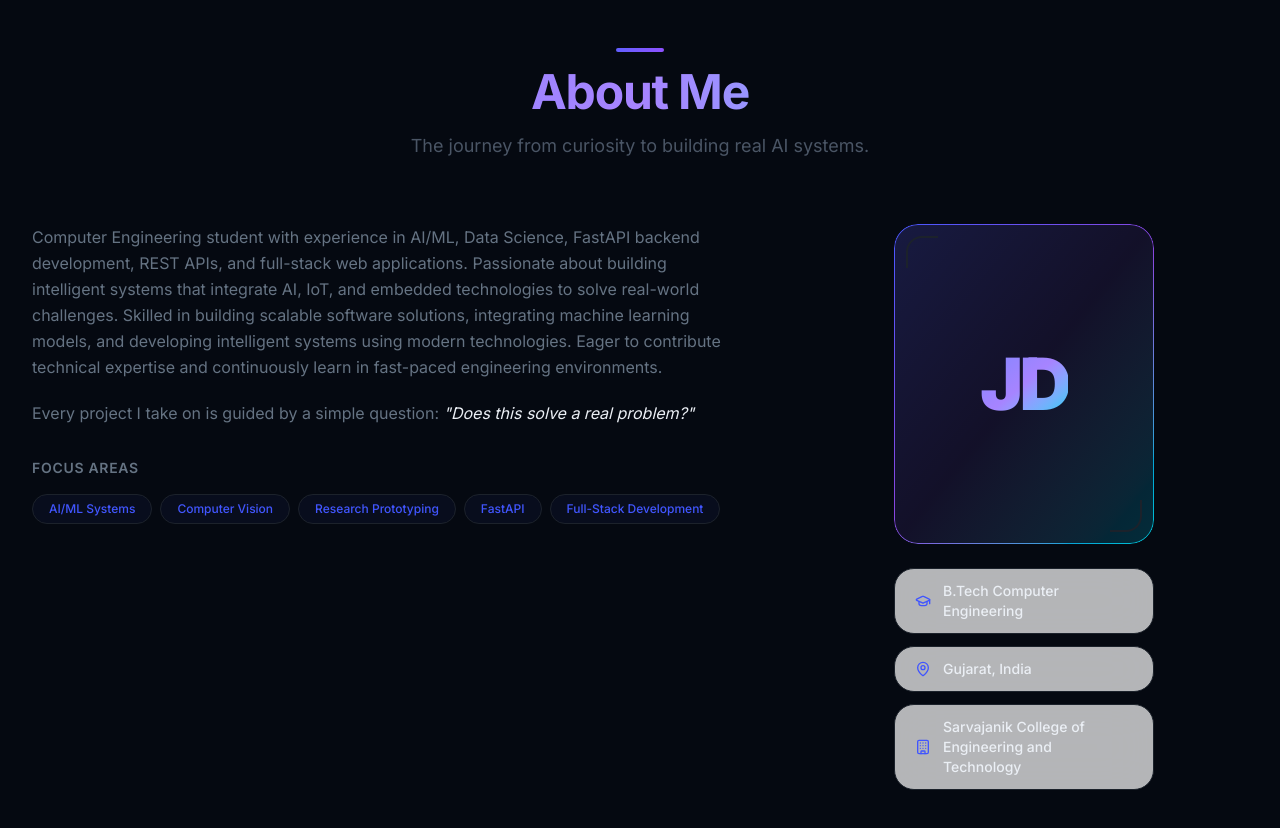
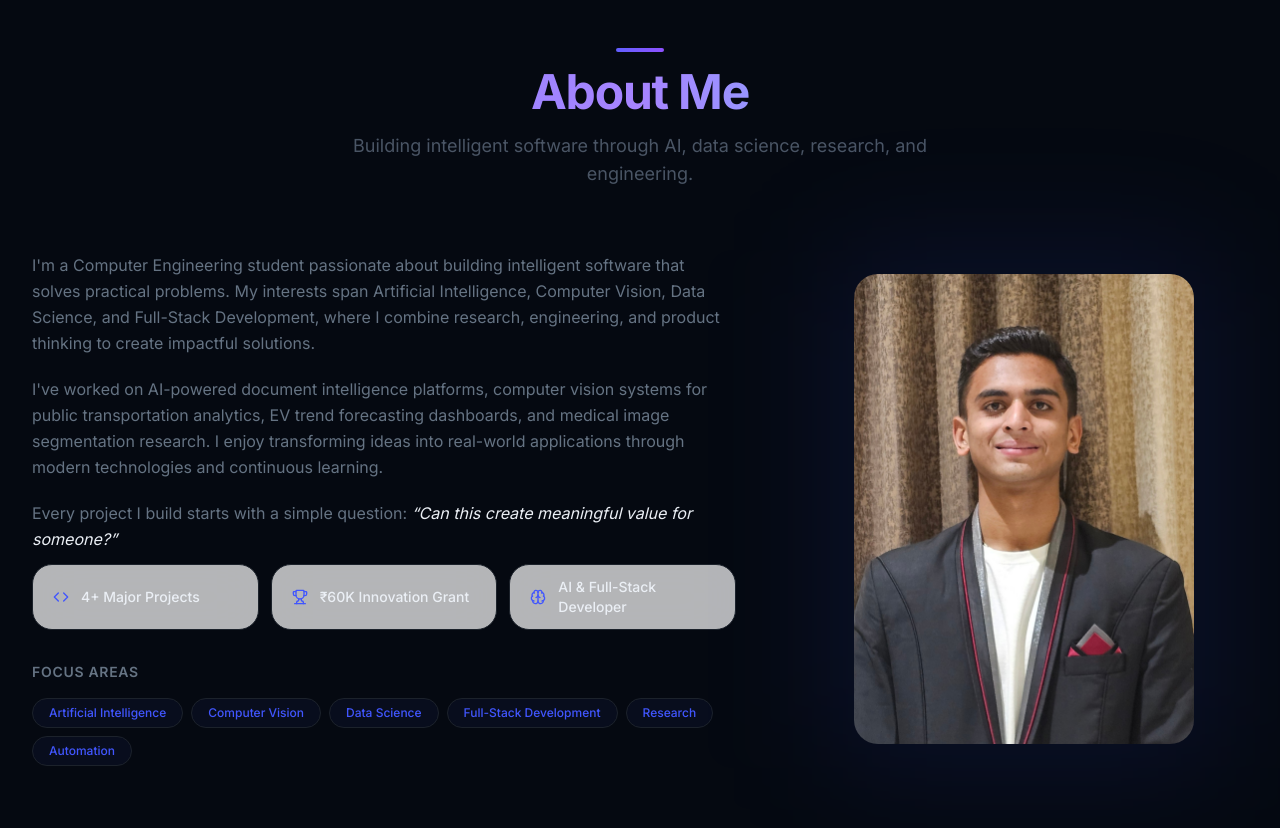
Before and after one commit to JEELDONGA18/Jeel-Donga-Portfolio, a Next.js app: page / in a window 1280 px wide. Shown: the part 880-1708 px from the top of the page. Built offline with nearby package versions, Linux system fonts and the light colour scheme.

Commit message:
About Me section done..

```diff
--- a/src/components/sections/about.jsx
+++ b/src/components/sections/about.jsx
@@ -5,21 +5,24 @@ import { cn } from "@/lib/utils";
 import { SectionHeading } from "@/components/shared/section-heading";
 import { ScrollReveal } from "@/components/shared/scroll-reveal";
 import { GlassCard } from "@/components/shared/glass-card";
+import Image from "next/image";
+import { Brain, Trophy, Code } from "lucide-react";
 
 /* Quick info items with Lucide icons */
 const quickInfo = [
-  { icon: GraduationCap, text: "B.Tech Computer Engineering" },
-  { icon: MapPin, text: "Gujarat, India" },
-  { icon: Building, text: "Sarvajanik College of Engineering and Technology" },
+  { icon: Code, text: "4+ Major Projects" },
+  { icon: Trophy, text: "₹60K Innovation Grant" },
+  { icon: Brain, text: "AI & Full-Stack Developer" },
 ];
 
 /* Current areas of focus */
 const focusTags = [
-  "AI/ML Systems",
+  "Artificial Intelligence",
   "Computer Vision",
-  "Research Prototyping",
-  "FastAPI",
+  "Data Science",
   "Full-Stack Development",
+  "Research",
+  "Automation",
 ];
 
 export function AboutSection() {
@@ -28,7 +31,7 @@ export function AboutSection() {
       <div className="container-custom">
         <SectionHeading
           title="About Me"
-          subtitle="The journey from curiosity to building real AI systems."
+          subtitle="Building intelligent software through AI, data science, research, and engineering."
           gradient
         />
 
@@ -37,29 +40,48 @@ export function AboutSection() {
           <div className="lg:col-span-3">
             <ScrollReveal direction="up" delay={0.1}>
               <div className="space-y-5 text-sm leading-relaxed text-muted-foreground md:text-base">
-                {/* <p>
-                  I&apos;m a Computer Engineering student at{" "}
-                  <span className="font-medium text-foreground">
-                    Sarvajanik College of Engineering and Technology
-                  </span>
-                  , specializing in AI/ML, Computer Vision, and scalable backend
-                  systems. I build end-to-end intelligent systems — from research
-                  prototypes to production-ready applications.
+                <p>
+                  I'm a Computer Engineering student passionate about building intelligent
+                  software that solves practical problems. My interests span Artificial
+                  Intelligence, Computer Vision, Data Science, and Full-Stack Development,
+                  where I combine research, engineering, and product thinking to create
+                  impactful solutions.
                 </p>
+
                 <p>
-                  My work spans large language model applications, medical image
-                  segmentation research, real-time computer vision systems, and
-                </p> */}
+                  I've worked on AI-powered document intelligence platforms, computer vision
+                  systems for public transportation analytics, EV trend forecasting dashboards,
+                  and medical image segmentation research. I enjoy transforming ideas into
+                  real-world applications through modern technologies and continuous learning.
+                </p>
+
                 <p>
-                  Computer Engineering student with experience in AI/ML, Data Science, FastAPI backend development, REST APIs, and full-stack web applications. Passionate about building intelligent systems that integrate AI, IoT, and embedded technologies to solve real-world challenges. Skilled in building scalable software solutions, integrating machine learning models, and developing intelligent systems using modern technologies. Eager to contribute technical expertise and continuously learn in fast-paced engineering environments.
-                </p>
-                <p>
-                  Every project I take on is guided by a
-                  simple question:{" "}
+                  Every project I build starts with a simple question:
                   <em className="text-foreground">
-                    &quot;Does this solve a real problem?&quot;
+                    {" "}“Can this create meaningful value for someone?”
                   </em>
                 </p>
+              </div>
+            </ScrollReveal>
+
+            {/* Quick info — icons instead of emojis */}
+            <ScrollReveal direction="right" delay={0.35}>
+              <div className="my-3 grid w-full grid-cols-3 gap-3">
+                {quickInfo.map((item) => {
+                  const Icon = item.icon;
+                  return (
+                    <GlassCard
+                      key={item.text}
+                      hover
+                      className="flex items-center gap-3 px-5 py-3"
+                    >
+                      <Icon className="h-4 w-4 text-primary flex-shrink-0" />
+                      <span className="text-sm font-medium text-foreground">
+                        {item.text}
+                      </span>
+                    </GlassCard>
+                  );
+                })}
               </div>
             </ScrollReveal>
 
@@ -87,40 +109,25 @@ export function AboutSection() {
             </ScrollReveal>
           </div>
 
-          {/* Right — photo + quick info */}
-          <div className="flex flex-col items-center gap-6 lg:col-span-2">
-            {/* Photo placeholder */}
+          {/* Right — photo */}
+          <div className="flex flex-col items-center justify-center lg:col-span-2">
             <ScrollReveal direction="right" delay={0.2}>
-              <div className="gradient-border relative mx-auto h-[320px] w-[260px] overflow-hidden rounded-2xl">
-                <div className="absolute inset-0 bg-gradient-to-br from-indigo-500/20 via-violet-500/10 to-cyan-500/20" />
-                <div className="relative flex h-full w-full flex-col items-center justify-center">
-                  <span className="text-7xl font-black tracking-tighter bg-gradient-to-br from-indigo-400 via-violet-400 to-cyan-400 bg-clip-text text-transparent">
-                    JD
-                  </span>
+              <div className="relative">
+
+                {/* Soft Glow */}
+                <div className="absolute -inset-6 rounded-3xl bg-primary/10 blur-3xl" />
+
+                {/* Image */}
+                <div className="relative mx-auto h-[470px] w-[340px] overflow-hidden rounded-2xl">
+                  <Image
+                    src="/Jeel_Donga.jpg"
+                    alt="Jeel Donga"
+                    fill
+                    priority
+                    className="object-cover transition-transform duration-500 hover:scale-[1.02]"
+                  />
                 </div>
-                <div className="absolute left-3 top-3 h-8 w-8 rounded-tl-lg border-l-2 border-t-2 border-primary/30" />
-                <div className="absolute bottom-3 right-3 h-8 w-8 rounded-br-lg border-b-2 border-r-2 border-primary/30" />
-              </div>
-            </ScrollReveal>
 
-            {/* Quick info — icons instead of emojis */}
-            <ScrollReveal direction="right" delay={0.35}>
-              <div className="flex w-full max-w-[260px] flex-col gap-3">
-                {quickInfo.map((item) => {
-                  const Icon = item.icon;
-                  return (
-                    <GlassCard
-                      key={item.text}
-                      hover
-                      className="flex items-center gap-3 px-5 py-3"
-                    >
-                      <Icon className="h-4 w-4 text-primary flex-shrink-0" />
-                      <span className="text-sm font-medium text-foreground">
-                        {item.text}
-                      </span>
-                    </GlassCard>
-                  );
-                })}
               </div>
             </ScrollReveal>
           </div>
```
